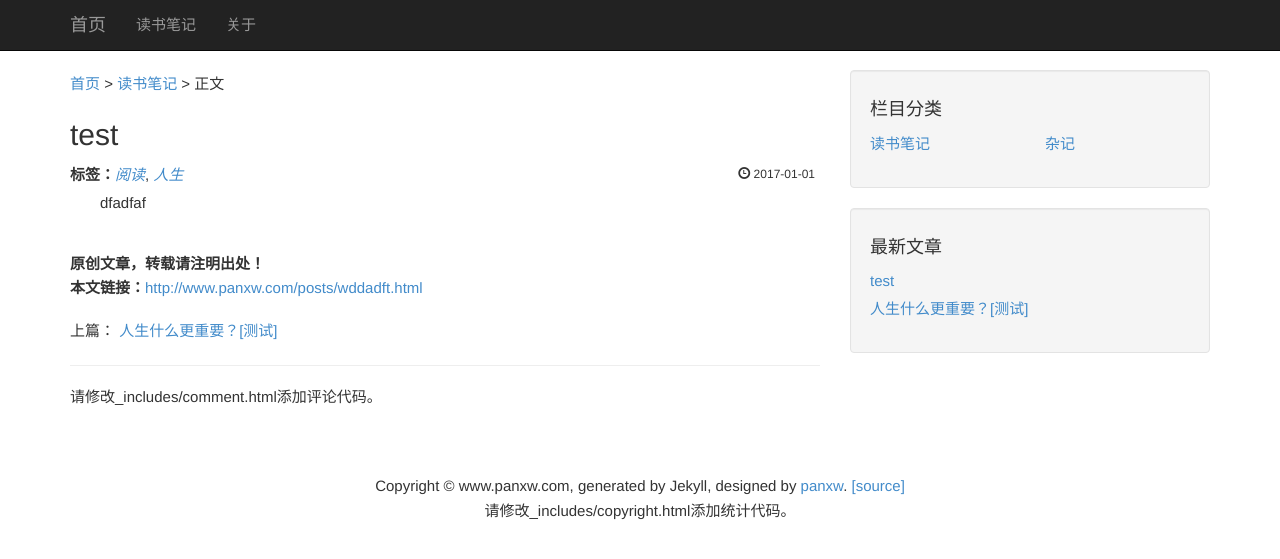
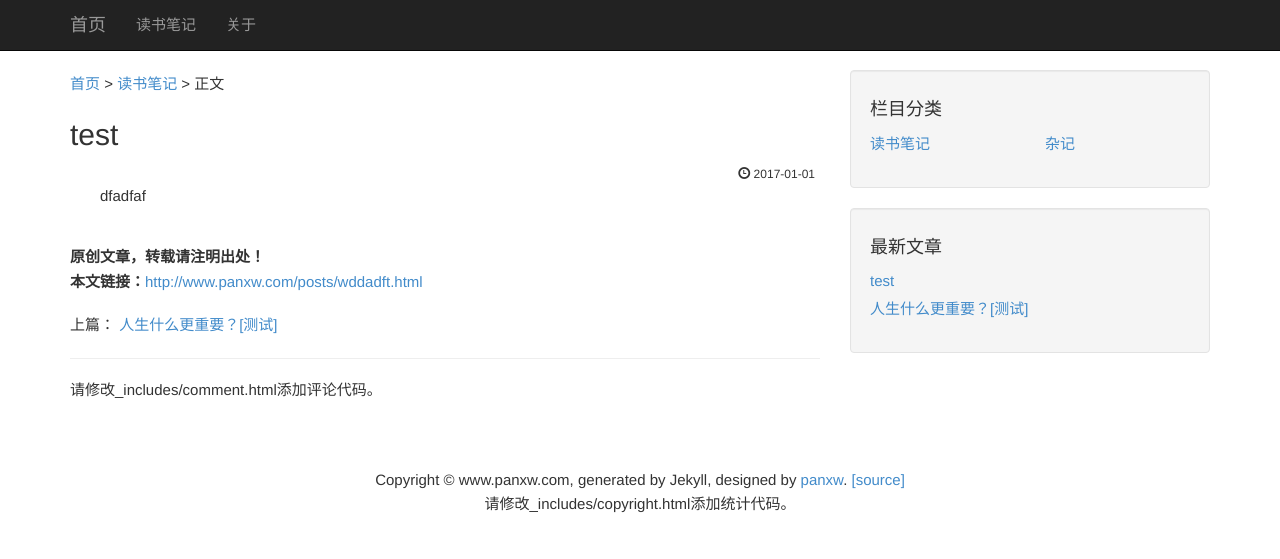
Before and after one commit to july0905/haoyuanzhang1990.github.io, a Jekyll site: the page built from _posts/2017-01-01-wddadft.markdown, in a window 1280 px wide. Shown: the top 559 px of the page. Built offline with Jekyll 4.4.1, drawn with Linux system fonts in a browser that asks for light colours.

Commit message:
Update 2017-01-01-wddadft.markdown

```diff
--- a/_posts/2017-01-01-wddadft.markdown
+++ b/_posts/2017-01-01-wddadft.markdown
@@ -2,6 +2,5 @@
 layout: post
 category: "read"
 title:  "test"
-tags: [阅读,人生]
 ---
 dfadfaf
```
